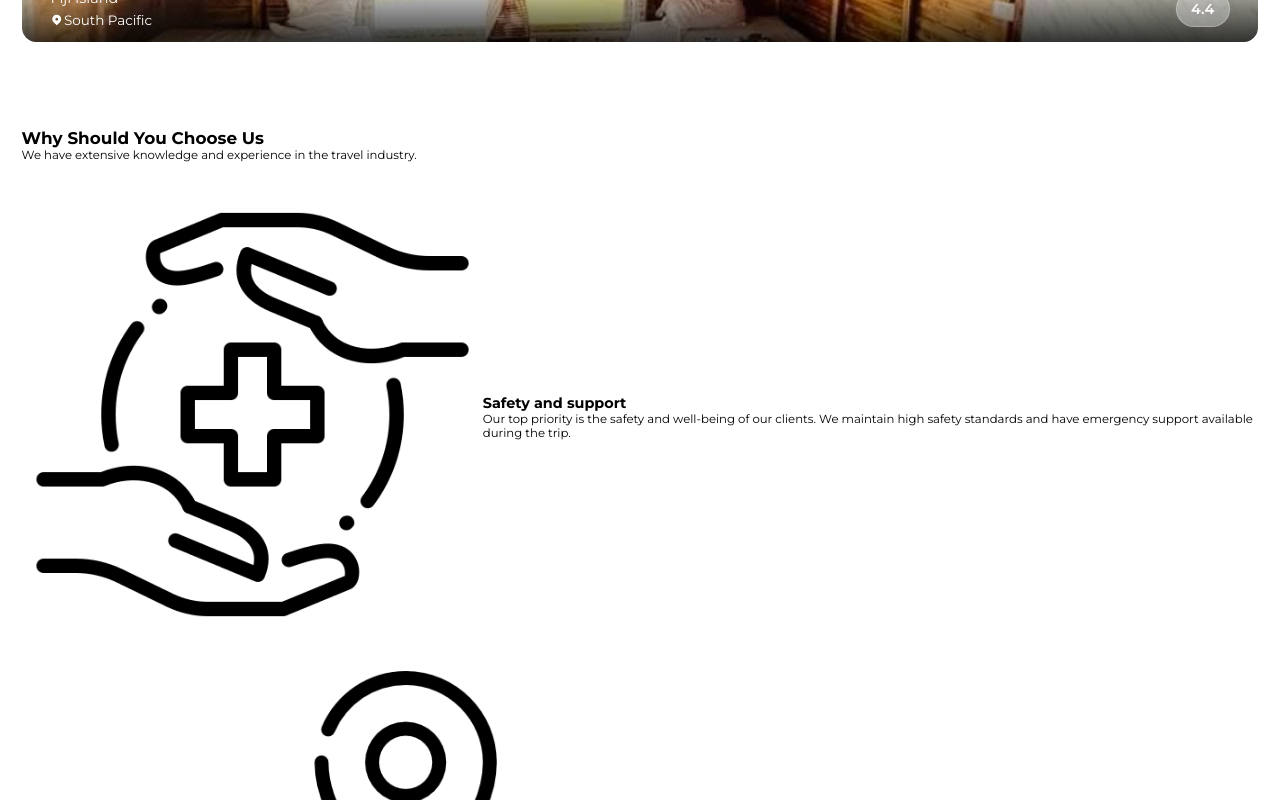
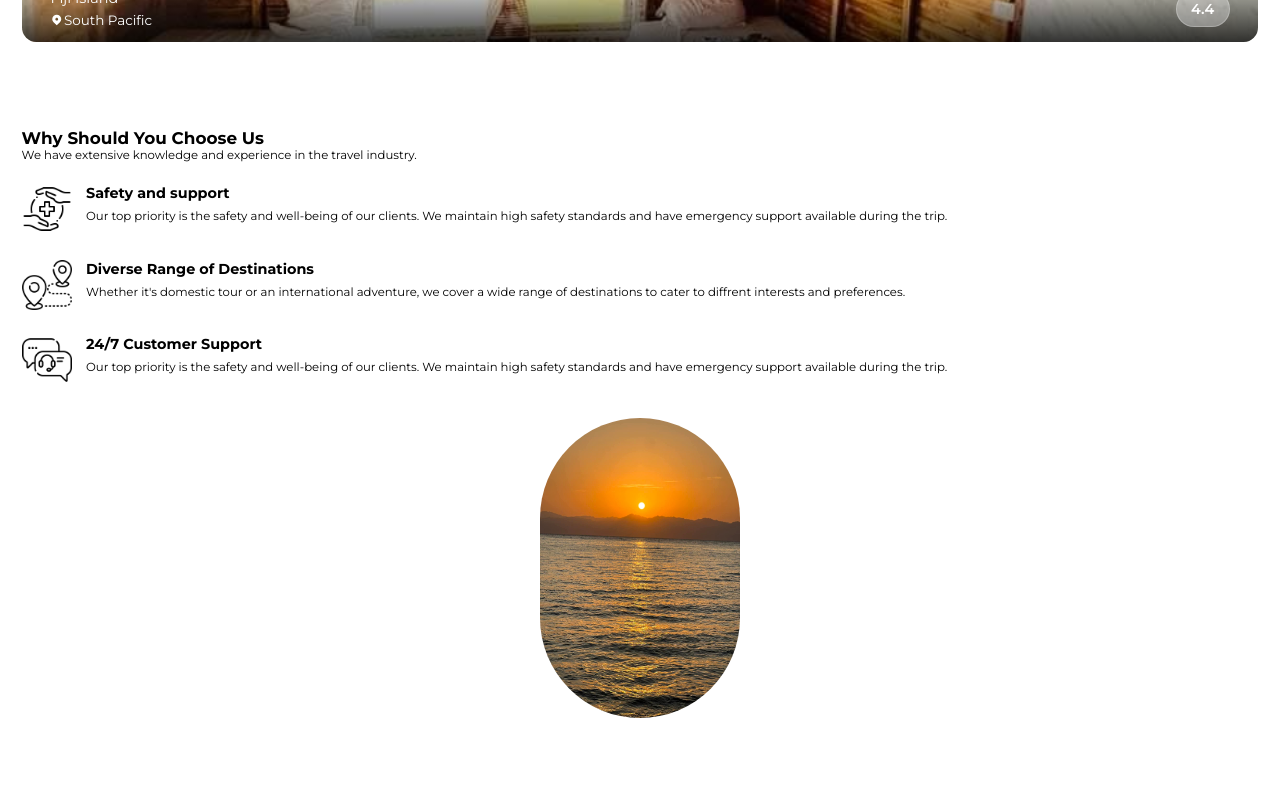
Before and after one commit to AhmedSaadRF/Trips-Website, a React (Vite) app: page / in a window 1280 px wide. Shown: the part 3720-4520 px from the top of the page. After the commit the page ends 4467 px from the top, so only its background shows below. Built offline with nearby package versions, Linux system fonts and the light colour scheme.

Commit message:
Upload Project

```diff
--- a/src/components/Portifolio/Portifolio.css
+++ b/src/components/Portifolio/Portifolio.css
@@ -1 +1,45 @@
-/*# sourceMappingURL=Portifolio.css.map */
+@import url("https://fonts.googleapis.com/css2?family=Montserrat:ital,wght@0,100..900;1,100..900&display=swap");
+:root {
+  --primaryColor: hsl(14, 90%, 53%);
+  --primaryColorLight: hsl(14, 96%, 91%);
+  --bgColor: hsl(0, 0%, 100%);
+  --formColor: hsl(20, 42%, 87%);
+  --whiteColor: hsl(0, 0%, 100%);
+  --blackColor: hsl(0, 0%, 18%);
+  --greyText: hsl(0, 0%, 51%);
+  --inputColor: hsl(330, 12%, 97%);
+  --cardColor: hsl(300, 3%, 94%);
+  --biggestFontSize: 2.5rem;
+  --h1FontSize: 1.6rem;
+  --h2FontSize: 1.25rem;
+  --h3FontSize: 1rem;
+  --normalFontSize: 0.938rem;
+  --smallFontSize: 0.813rem;
+  --smallestFontSize: 0.75rem;
+  --borderRadius: 3rem;
+}
+
+.portifolio .secContainer {
+  gap: 2rem;
+}
+.portifolio .secContainer .leftContent .grid .singlePortifolio {
+  gap: 1rem;
+  align-items: flex-start;
+}
+.portifolio .secContainer .leftContent .grid .singlePortifolio .iconDiv img {
+  height: 50px;
+  width: 50px;
+}
+.portifolio .secContainer .leftContent .grid .singlePortifolio .infor h4 {
+  padding-bottom: 0.5rem;
+}
+.portifolio .secContainer .rightContent {
+  display: flex;
+  justify-content: center;
+  align-items: center;
+}
+.portifolio .secContainer .rightContent img {
+  height: 300px;
+  width: 200px;
+  border-radius: 8rem;
+}/*# sourceMappingURL=Portifolio.css.map */
```
